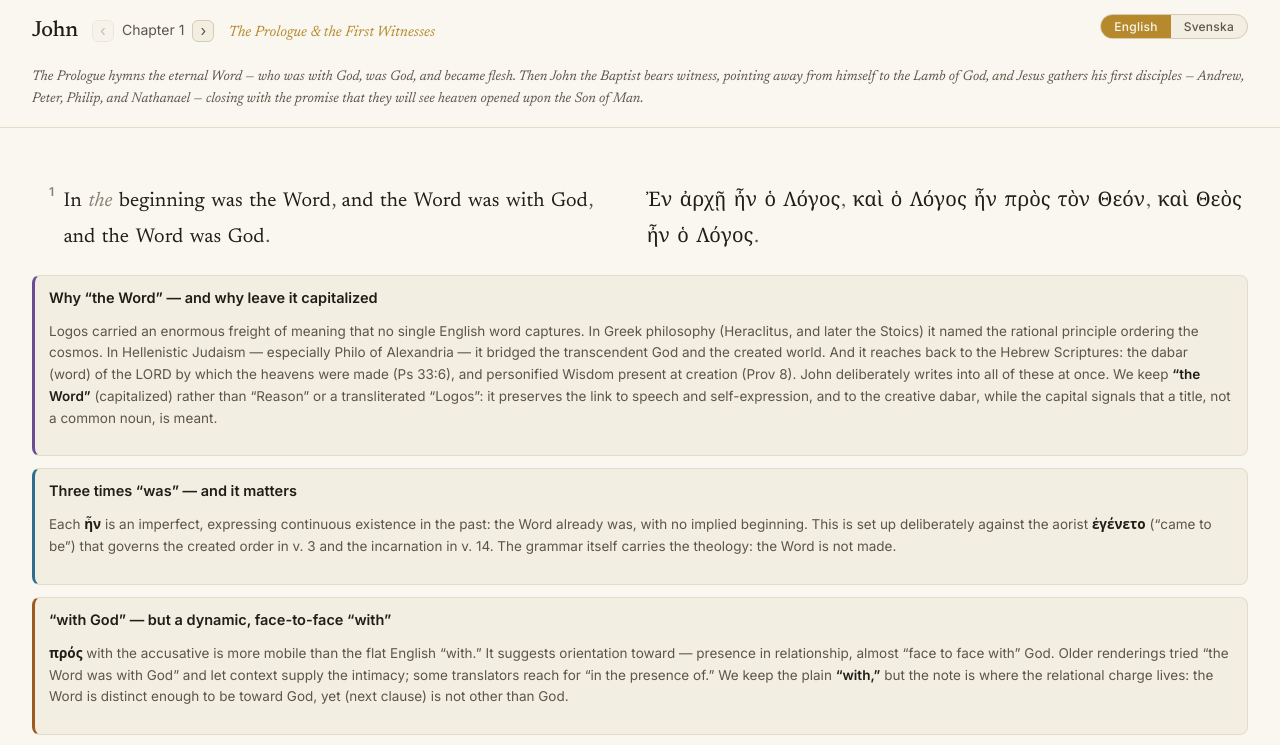
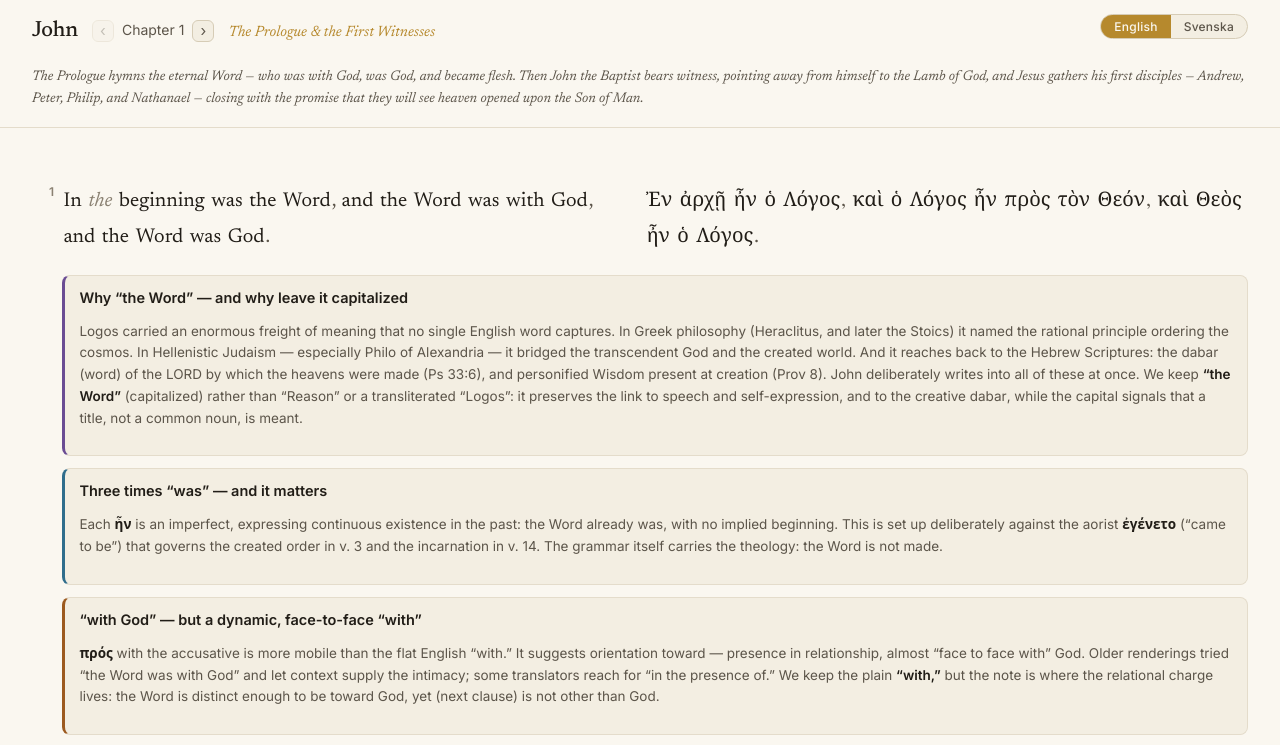
Before and after one commit to reubenscratton/logos-john, a React (Vite) app: page / in a window 1280 px wide. Shown: the top 745 px of the page. Built offline with nearby package versions, Linux system fonts and the light colour scheme.

Commit message:
Align annotation card left edge with the translation text

```diff
--- a/src/App.css
+++ b/src/App.css
@@ -222,6 +222,8 @@ main {
 .verse__notes {
   grid-row: 2;
   grid-column: 1 / -1;
+  /* Left edge lines up with the translation text, not the number margin. */
+  padding-left: 1.9rem;
   display: grid;
   /* Every annotation is full width, stacked vertically. */
   grid-template-columns: minmax(0, 1fr);
```
